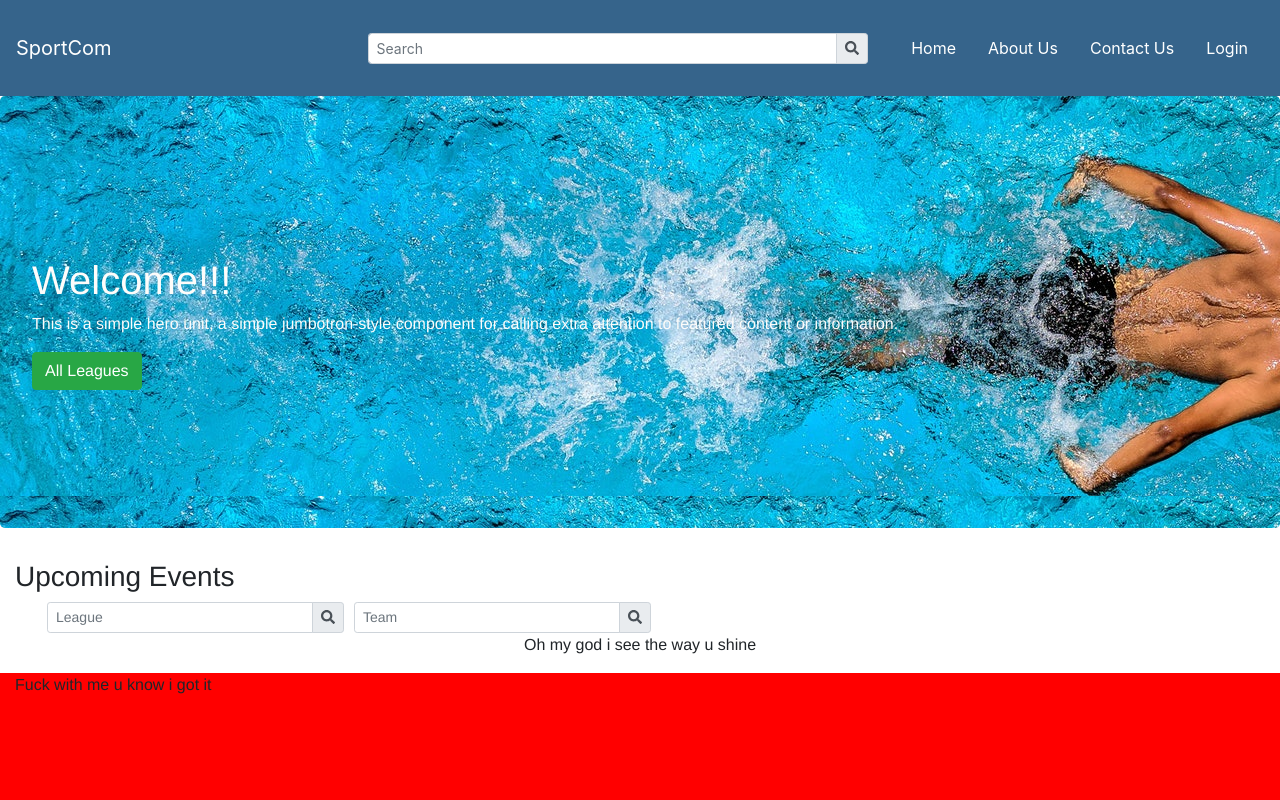
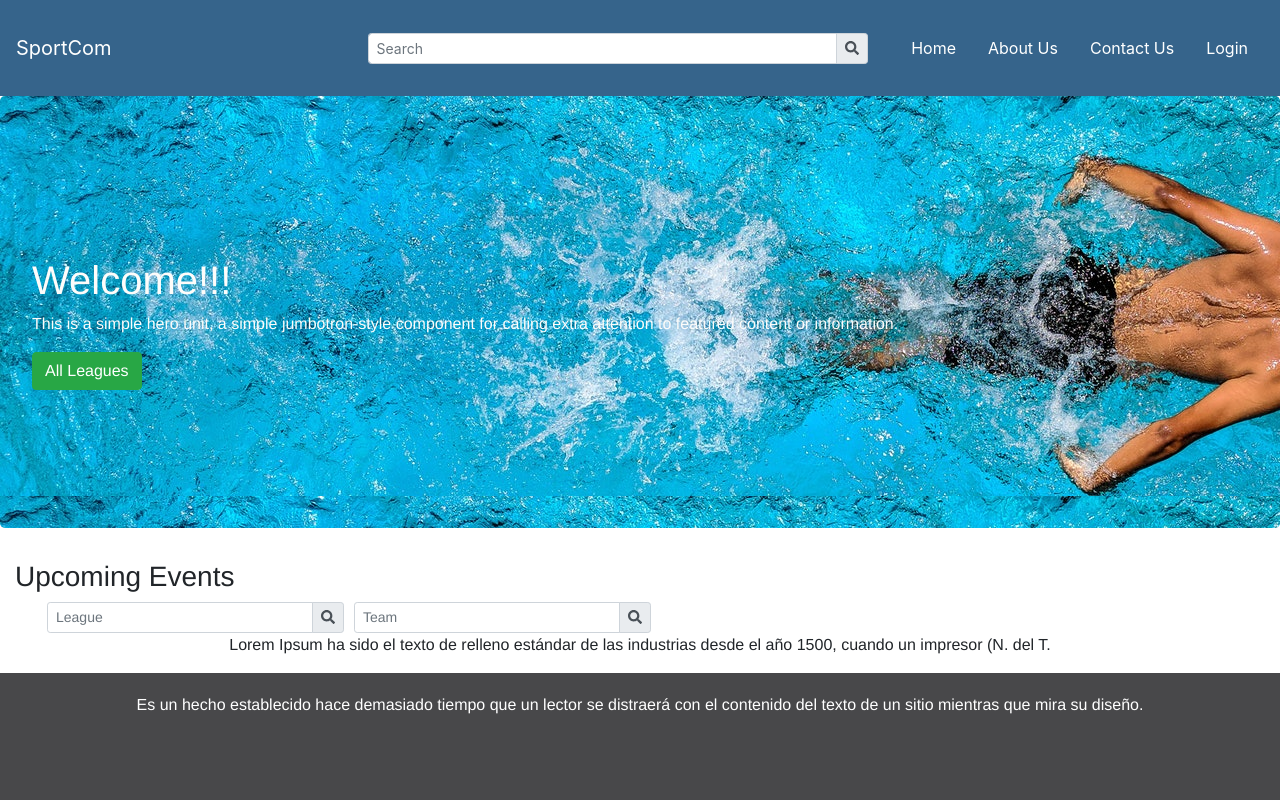
Before and after one commit to Dru94/aggfr, a React (Create React App) app in the folder sportstat/: page / in a window 1280 px wide. Both pictures are taken after a click on the button 640 px from the left and 690 px from the top of the page. Shown: the top 800 px of the page. Built offline with nearby package versions, Linux system fonts and the light colour scheme; no server answers.

Commit message:
added padding, color, backgorund-color to collapse div

```diff
--- a/sportstat/src/assets/styles/App.css
+++ b/sportstat/src/assets/styles/App.css
@@ -1,4 +1,7 @@
+*{
+	margin: 0;
+	padding: 0;
+}
 .appArea{
 	background:'#f7fcfe';
-	margin: 0;
 }
--- a/sportstat/src/assets/styles/events.css
+++ b/sportstat/src/assets/styles/events.css
@@ -16,7 +16,10 @@
 }
 .moreEventListHide{
 	height: 200px;
-	background-color: red;
+	padding: 20px;
+	text-align: center;
+	color: white;
+	background-color: #48484a;
 	visibility: visible;
 	transition-property: height;
 	transition-duration: 2s;
--- a/sportstat/src/assets/styles/results.css
+++ b/sportstat/src/assets/styles/results.css
@@ -7,8 +7,6 @@
 	height: 200px;
 	overflow-y: scroll;
 	padding: 5px;
-
-
 }
 .noresult{
 	display: none;
--- a/sportstat/src/components/main/events.jsx
+++ b/sportstat/src/components/main/events.jsx
@@ -55,10 +55,12 @@ function Events(){
 				</Row>
 				<Row>
 					<Col md={12} id='eventList'>
-						<p>Oh my god i see the way u shine</p>
+						<p>Lorem Ipsum ha sido el texto de relleno estándar de las industrias desde el año 1500,
+						cuando un impresor (N. del T.</p>
 					</Col>
 					<Col md={12} className={isShowing ? 'moreEventListShow' : 'moreEventListHide'}>
-						<p>Fuck with me u know i got it</p>
+						<p>Es un hecho establecido hace demasiado tiempo que un lector se distraerá con
+						el contenido del texto de un sitio mientras que mira su diseño.</p>
 					</Col>
 					<Col md={12} id='morebtn'>
 						<Button id='btn' variant='outline-secondary' size='sm' onClick={handleClick}>
--- a/sportstat/src/components/main/searchResults.jsx
+++ b/sportstat/src/components/main/searchResults.jsx
@@ -30,7 +30,7 @@ function Results(){
 			return(
 		<div className='result'>
 			{team.map((t)=>(
-				<p key={t.idTeam}>{t.strTeam}</p>
+				<p key={t.idTeam} >{t.strTeam}</p>
 				))}
 		</div>
 			);
```
